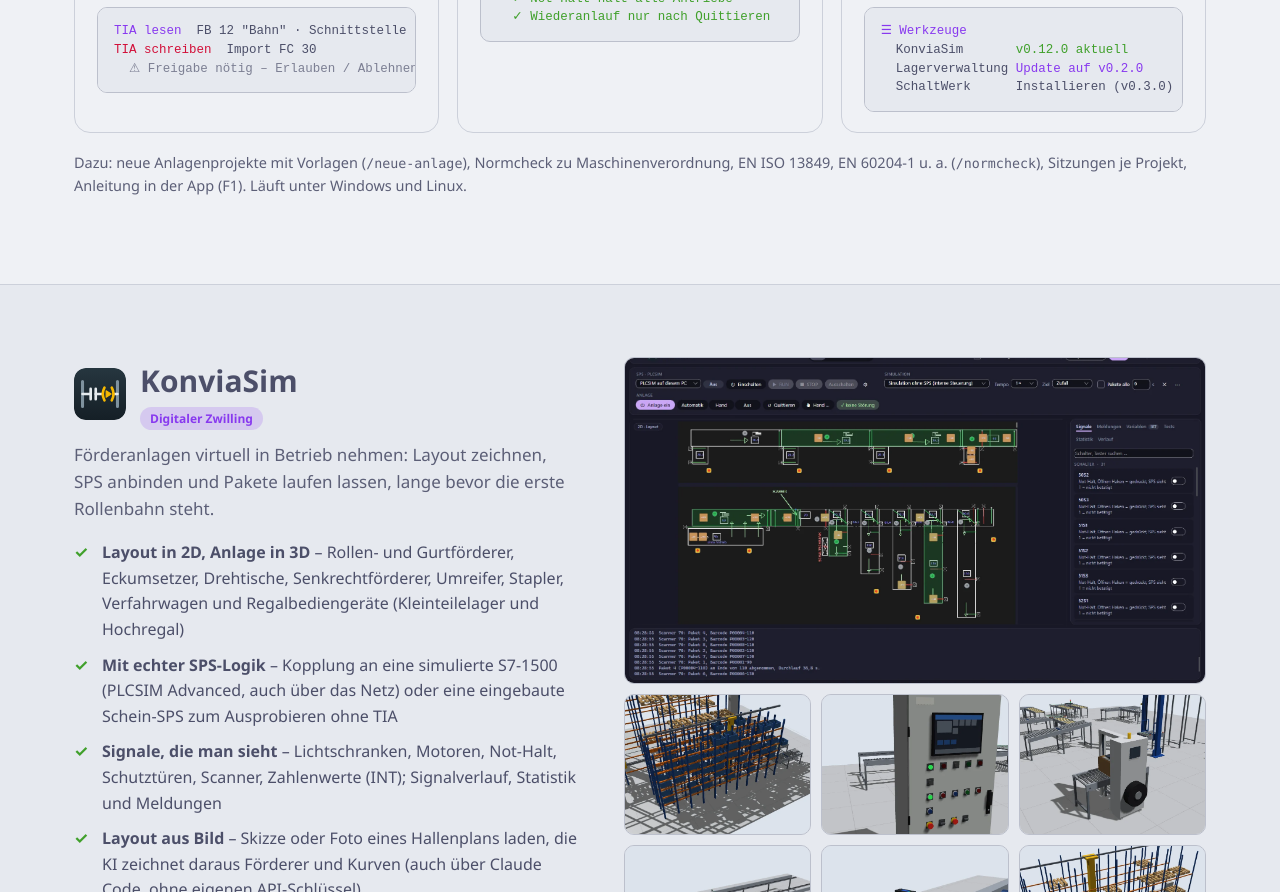
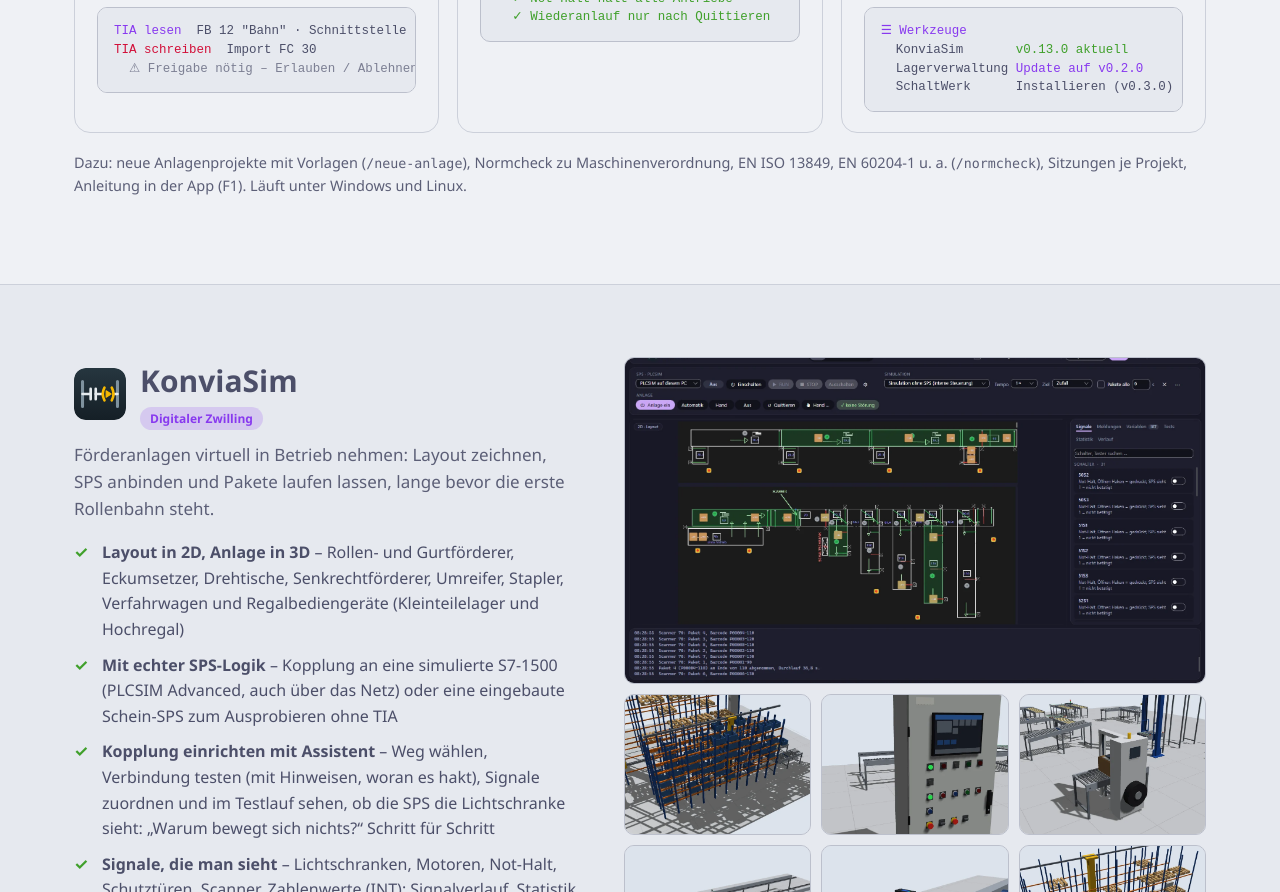
Before and after one commit to Taktloss/Taktloss.github.io, a plain HTML site: page index.html in a window 1280 px wide. Shown: the part 1301-2193 px from the top of the page. Drawn offline with Linux system fonts and the light colour scheme.

Commit message:
KonviaSim 0.13.0: Assistent für die SPS-Kopplung
Co-Authored-By: Claude Opus 5.5 <noreply@anthropic.com>

```diff
--- a/index.html
+++ b/index.html
@@ -255,7 +255,7 @@ dialog.lightbox p { color:#cdd6f4; text-align:center; margin:10px 0 0; font-size
         <h3>Programme</h3>
         <p>Installiert KonviaSim, PLCSIM-Brücke, SPS-Git, Lagerverwaltung und SchaltWerk als fertige Pakete – ohne Entwicklungsumgebung, mit Startmenü-Eintrag – und zeigt, wenn es ein Update gibt.</p>
         <pre class="term"><span class="k">☰ Werkzeuge</span>
-  KonviaSim       <span class="s">v0.12.0 aktuell</span>
+  KonviaSim       <span class="s">v0.13.0 aktuell</span>
   Lagerverwaltung <span class="k">Update auf v0.2.0</span>
   SchaltWerk      Installieren (v0.3.0)</pre>
       </div>
@@ -275,6 +275,7 @@ dialog.lightbox p { color:#cdd6f4; text-align:center; margin:10px 0 0; font-size
       <ul class="checks">
         <li><b>Layout in 2D, Anlage in 3D</b> – Rollen- und Gurtförderer, Eckumsetzer, Drehtische, Senkrechtförderer, Umreifer, Stapler, Verfahrwagen und Regalbediengeräte (Kleinteilelager und Hochregal)</li>
         <li><b>Mit echter SPS-Logik</b> – Kopplung an eine simulierte S7-1500 (PLCSIM Advanced, auch über das Netz) oder eine eingebaute Schein-SPS zum Ausprobieren ohne TIA</li>
+        <li><b>Kopplung einrichten mit Assistent</b> – Weg wählen, Verbindung testen (mit Hinweisen, woran es hakt), Signale zuordnen und im Testlauf sehen, ob die SPS die Lichtschranke sieht: „Warum bewegt sich nichts?“ Schritt für Schritt</li>
         <li><b>Signale, die man sieht</b> – Lichtschranken, Motoren, Not-Halt, Schutztüren, Scanner, Zahlenwerte (INT); Signalverlauf, Statistik und Meldungen</li>
         <li><b>Layout aus Bild</b> – Skizze oder Foto eines Hallenplans laden, die KI zeichnet daraus Förderer und Kurven (auch über Claude Code, ohne eigenen API-Schlüssel)</li>
         <li><b>Förderer nach Katalog</b> – Kurven mit Innenradius und konischen Rollen, Spaltabstand einstellbar, Sicherheitslichtgitter mit Muting, Schutztüren mit Zuhaltung</li>
```
